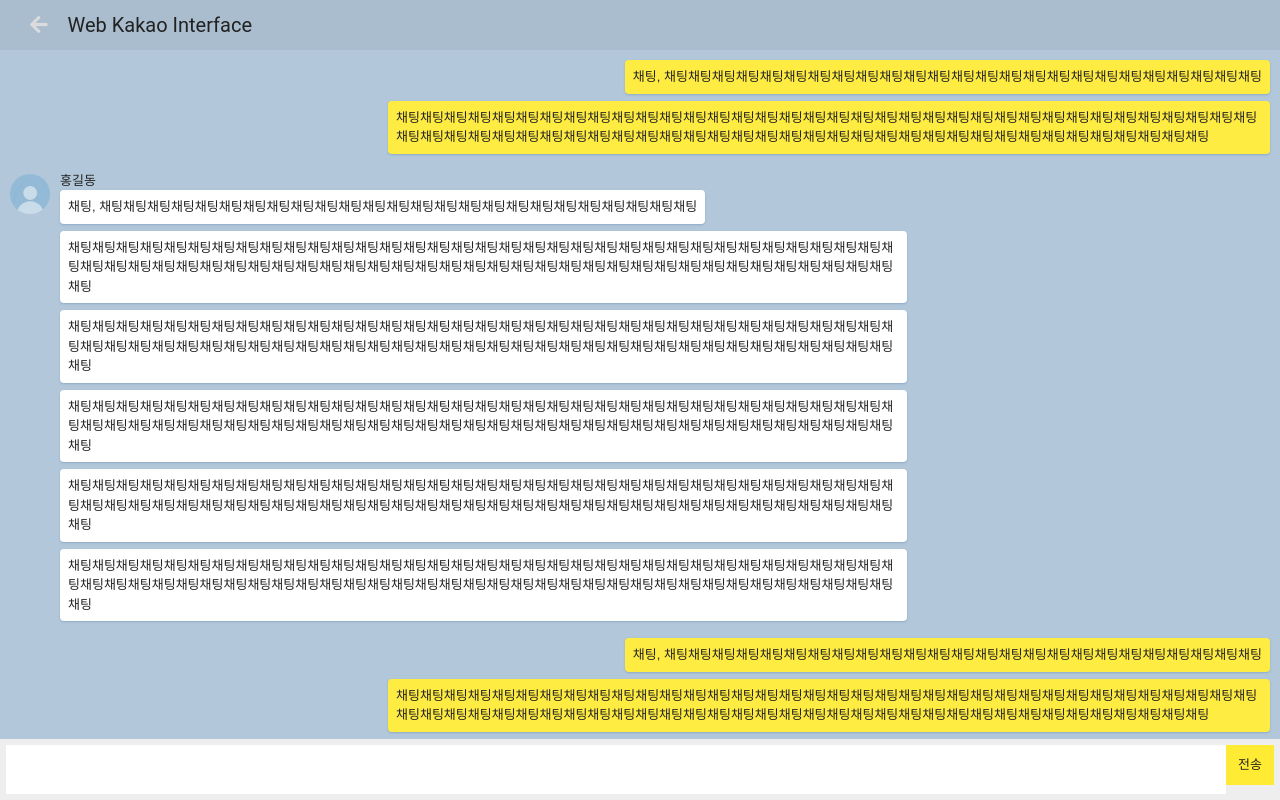
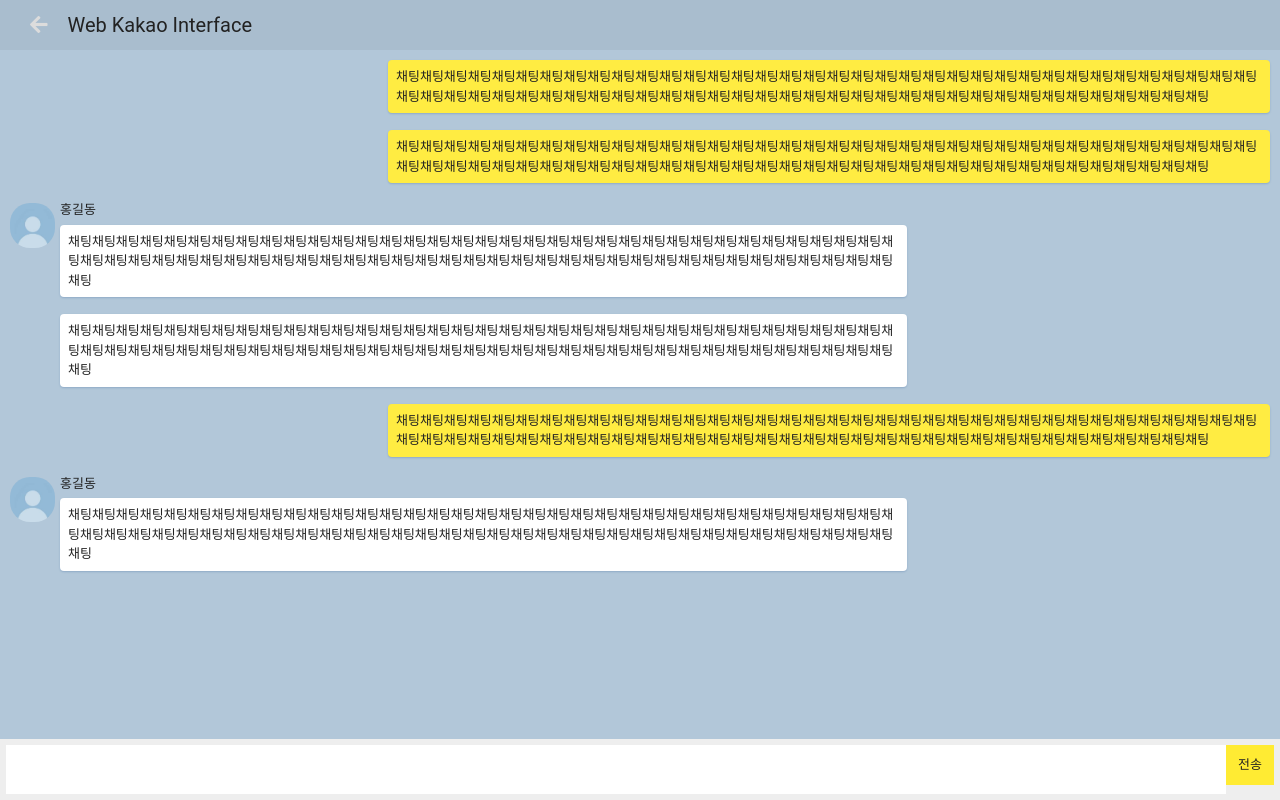
Before and after one commit to eastshine94/KakaoTalk, a React app in the folder client/: page /room in a window 1280 px wide. Built offline with nearby package versions, Linux system fonts and the light colour scheme.

Commit message:
채팅 입력시 화면에 출력

```diff
--- /dev/null
+++ b/client/src/components/chattingRoom/ChatBlock.tsx
@@ -0,0 +1,86 @@
+import React from 'react';
+import styled from 'styled-components';
+import {UserResponseDto} from '~/types/user';
+import { BASE_IMG_URL } from '~/constants';
+
+const Chat = styled.div`
+    display: inline-block;
+	padding: 7px 8px;
+	border-radius: 4px;
+	margin-bottom: 7px;
+	box-shadow: 0px 1px 2px 0px #8FABC7;
+    max-width: 70%;
+    white-space: pre-wrap;
+`;
+
+const RightBlock = styled.div`
+    text-align: right;
+    margin-top: 10px;
+	margin-left: 10px;
+	margin-right: 10px;
+
+    & ${Chat}{
+        background-color: #ffec42;
+        text-align: left;
+    }
+`;
+
+const LeftBlock = styled.div`
+    position: relative;
+    margin-top: 10px;
+	margin-left: 10px;
+	margin-right: 10px;
+    padding-left: 50px;
+    & ${Chat}{
+        background-color: #fff;
+    }
+    & img {
+        position: absolute;
+        top: 3px;
+        left: 0;
+        height: 45px;
+        width: 45px;
+        border-radius: 20px;
+        float: left;
+    }
+`;
+
+const NameBlock = styled.div`
+    margin-bottom: 5px;
+`;
+
+interface ChatProps {
+    msg: string;
+}
+
+interface FriendChatProps {
+    user?: UserResponseDto;
+    msg: string;
+}
+
+
+export const MyChat:React.FC<ChatProps> = ({msg}) => {
+    return(
+        <RightBlock>
+            <div><Chat>{msg}</Chat></div>
+        </RightBlock>
+    )
+}
+
+export const FriendChat:React.FC<ChatProps> = ({msg}) => {
+    return (
+        <LeftBlock>
+            <div><Chat>{msg}</Chat></div>
+        </LeftBlock>
+    )
+}
+
+export const FriendChatWithThumbnail: React.FC<FriendChatProps> = ({msg}) => {
+    return(
+        <LeftBlock>
+            <img src={ BASE_IMG_URL } alt="thumbnail"/>
+            <NameBlock>홍길동</NameBlock>
+            <div><Chat>{msg}</Chat></div>
+        </LeftBlock>
+    )
+}
--- a/client/src/pages/ChattingRoom.tsx
+++ b/client/src/pages/ChattingRoom.tsx
@@ -1,5 +1,6 @@
-import React from 'react';
+import React, { useState, FormEvent, KeyboardEvent, ChangeEvent } from 'react';
 import styled from 'styled-components';
+import { MyChat, FriendChat, FriendChatWithThumbnail } from '~/components/chattingRoom/ChatBlock';
 
 const Wrapper = styled.div`
     width: 100%;
@@ -40,46 +41,6 @@ const Content = styled.main`
 
 `;
 
-const UserBlcok = styled.div`
-    margin-top: 10px;
-	margin-left: 10px;
-	margin-right: 10px;
-`;
-
-const Chat = styled.div`
-    display: inline-block;
-	padding: 7px 8px;
-	border-radius: 4px;
-	margin-bottom: 7px;
-	box-shadow: 0px 1px 2px 0px #8FABC7;
-    max-width: 70%;
-`;
-
-const RightBlock = styled.div`
-    text-align: right;
-    & ${Chat}{
-        background-color: #ffec42;
-        text-align: left;
-    }
-`;
-
-const LeftBlock = styled.div`
-    position: relative;
-    padding-left: 50px;
-    & ${Chat}{
-        background-color: #fff;
-    }
-    & img {
-        position: absolute;
-        top: 3px;
-        left: 0;
-        height: 40px;
-        width: 40px;
-        border-radius: 20px;
-        float: left;
-    }
-`;
-
 
 
 const Footer = styled.footer`
@@ -118,7 +79,65 @@ const Footer = styled.footer`
     }
 
 `;
+
+interface ChatProps {
+    sendUserId : number;
+    msg : string;
+}
+
 const ChattingRoom:React.FC = () => {
+    const [ message, setMessage ] = useState("");
+    const chatList:Array<ChatProps> = [
+        {
+            sendUserId: 1, msg:"채팅채팅채팅채팅채팅채팅채팅채팅채팅채팅채팅채팅채팅채팅채팅채팅채팅채팅채팅채팅채팅채팅채팅채팅채팅채팅채팅채팅채팅채팅채팅채팅채팅채팅채팅채팅채팅채팅채팅채팅채팅채팅채팅채팅채팅채팅채팅채팅채팅채팅채팅채팅채팅채팅채팅채팅채팅채팅채팅채팅채팅채팅채팅채팅채팅채팅채팅채팅채팅채팅"
+        },
+        {
+            sendUserId: 1, msg:"채팅채팅채팅채팅채팅채팅채팅채팅채팅채팅채팅채팅채팅채팅채팅채팅채팅채팅채팅채팅채팅채팅채팅채팅채팅채팅채팅채팅채팅채팅채팅채팅채팅채팅채팅채팅채팅채팅채팅채팅채팅채팅채팅채팅채팅채팅채팅채팅채팅채팅채팅채팅채팅채팅채팅채팅채팅채팅채팅채팅채팅채팅채팅채팅채팅채팅채팅채팅채팅채팅"
+        },
+        {
+            sendUserId: 2, msg:"채팅채팅채팅채팅채팅채팅채팅채팅채팅채팅채팅채팅채팅채팅채팅채팅채팅채팅채팅채팅채팅채팅채팅채팅채팅채팅채팅채팅채팅채팅채팅채팅채팅채팅채팅채팅채팅채팅채팅채팅채팅채팅채팅채팅채팅채팅채팅채팅채팅채팅채팅채팅채팅채팅채팅채팅채팅채팅채팅채팅채팅채팅채팅채팅채팅채팅채팅채팅채팅채팅"
+        },
+        {
+            sendUserId: 2, msg:"채팅채팅채팅채팅채팅채팅채팅채팅채팅채팅채팅채팅채팅채팅채팅채팅채팅채팅채팅채팅채팅채팅채팅채팅채팅채팅채팅채팅채팅채팅채팅채팅채팅채팅채팅채팅채팅채팅채팅채팅채팅채팅채팅채팅채팅채팅채팅채팅채팅채팅채팅채팅채팅채팅채팅채팅채팅채팅채팅채팅채팅채팅채팅채팅채팅채팅채팅채팅채팅채팅"
+        },
+        {
+            sendUserId: 1, msg:"채팅채팅채팅채팅채팅채팅채팅채팅채팅채팅채팅채팅채팅채팅채팅채팅채팅채팅채팅채팅채팅채팅채팅채팅채팅채팅채팅채팅채팅채팅채팅채팅채팅채팅채팅채팅채팅채팅채팅채팅채팅채팅채팅채팅채팅채팅채팅채팅채팅채팅채팅채팅채팅채팅채팅채팅채팅채팅채팅채팅채팅채팅채팅채팅채팅채팅채팅채팅채팅채팅"
+        },
+        {
+            sendUserId: 2, msg:"채팅채팅채팅채팅채팅채팅채팅채팅채팅채팅채팅채팅채팅채팅채팅채팅채팅채팅채팅채팅채팅채팅채팅채팅채팅채팅채팅채팅채팅채팅채팅채팅채팅채팅채팅채팅채팅채팅채팅채팅채팅채팅채팅채팅채팅채팅채팅채팅채팅채팅채팅채팅채팅채팅채팅채팅채팅채팅채팅채팅채팅채팅채팅채팅채팅채팅채팅채팅채팅채팅"
+        },
+    ]
+    const [ chatting, setChatting ] = useState(chatList);
+
+    var prevSend = -1;
+    const renderChatting = chatting.map(chat => {
+        const isPrevSending = prevSend === chat.sendUserId;
+        prevSend = chat.sendUserId;
+        if(chat.sendUserId === 1){
+            return <MyChat msg={chat.msg}/>;
+        }
+        if(isPrevSending){
+            return <FriendChat msg={chat.msg}/>;
+        }
+        return <FriendChatWithThumbnail msg={chat.msg}/>;
+    })
+
+    const onMessageChange = (event: ChangeEvent<HTMLTextAreaElement>) => {
+        event.preventDefault();
+        setMessage(event.target.value);
+    }
+
+    const onSubmit = (event: FormEvent<HTMLFormElement>) => {
+        event.preventDefault();
+        setChatting([...chatting, {sendUserId: 1, msg: message}]);
+        setMessage("");
+    }
+    const onCtrlEnterPress = (event: KeyboardEvent<HTMLTextAreaElement>) => {
+        if(event.ctrlKey){
+            setChatting([...chatting, {sendUserId: 2, msg: message}]);
+            setMessage("");
+        }
+    }
     return(
         <Wrapper>
             <Header>
@@ -126,42 +145,13 @@ const ChattingRoom:React.FC = () => {
                 <span>Web Kakao Interface</span>
             </Header>
             <Content>
-                <UserBlcok>
-                    <RightBlock>
-                        <div><Chat>채팅, 채팅채팅채팅채팅채팅채팅채팅채팅채팅채팅채팅채팅채팅채팅채팅채팅채팅채팅채팅채팅채팅채팅채팅채팅채팅</Chat></div>
-                        <div><Chat>채팅채팅채팅채팅채팅채팅채팅채팅채팅채팅채팅채팅채팅채팅채팅채팅채팅채팅채팅채팅채팅채팅채팅채팅채팅채팅채팅채팅채팅채팅채팅채팅채팅채팅채팅채팅채팅채팅채팅채팅채팅채팅채팅채팅채팅채팅채팅채팅채팅채팅채팅채팅채팅채팅채팅채팅채팅채팅채팅채팅채팅채팅채팅채팅채팅채팅채팅채팅채팅채팅</Chat></div>
-                    </RightBlock>
-                </UserBlcok>
-                <UserBlcok>
-                    <LeftBlock>
-                        <img src="/asset/base_profile.jpg" alt="thumbnail"/>
-                        <div>홍길동</div>
-                        <div><Chat>채팅, 채팅채팅채팅채팅채팅채팅채팅채팅채팅채팅채팅채팅채팅채팅채팅채팅채팅채팅채팅채팅채팅채팅채팅채팅채팅</Chat></div>
-                        <div><Chat>채팅채팅채팅채팅채팅채팅채팅채팅채팅채팅채팅채팅채팅채팅채팅채팅채팅채팅채팅채팅채팅채팅채팅채팅채팅채팅채팅채팅채팅채팅채팅채팅채팅채팅채팅채팅채팅채팅채팅채팅채팅채팅채팅채팅채팅채팅채팅채팅채팅채팅채팅채팅채팅채팅채팅채팅채팅채팅채팅채팅채팅채팅채팅채팅채팅채팅채팅채팅채팅채팅</Chat></div>
-                        <div><Chat>채팅채팅채팅채팅채팅채팅채팅채팅채팅채팅채팅채팅채팅채팅채팅채팅채팅채팅채팅채팅채팅채팅채팅채팅채팅채팅채팅채팅채팅채팅채팅채팅채팅채팅채팅채팅채팅채팅채팅채팅채팅채팅채팅채팅채팅채팅채팅채팅채팅채팅채팅채팅채팅채팅채팅채팅채팅채팅채팅채팅채팅채팅채팅채팅채팅채팅채팅채팅채팅채팅</Chat></div>
-                        <div><Chat>채팅채팅채팅채팅채팅채팅채팅채팅채팅채팅채팅채팅채팅채팅채팅채팅채팅채팅채팅채팅채팅채팅채팅채팅채팅채팅채팅채팅채팅채팅채팅채팅채팅채팅채팅채팅채팅채팅채팅채팅채팅채팅채팅채팅채팅채팅채팅채팅채팅채팅채팅채팅채팅채팅채팅채팅채팅채팅채팅채팅채팅채팅채팅채팅채팅채팅채팅채팅채팅채팅</Chat></div>
-                        <div><Chat>채팅채팅채팅채팅채팅채팅채팅채팅채팅채팅채팅채팅채팅채팅채팅채팅채팅채팅채팅채팅채팅채팅채팅채팅채팅채팅채팅채팅채팅채팅채팅채팅채팅채팅채팅채팅채팅채팅채팅채팅채팅채팅채팅채팅채팅채팅채팅채팅채팅채팅채팅채팅채팅채팅채팅채팅채팅채팅채팅채팅채팅채팅채팅채팅채팅채팅채팅채팅채팅채팅</Chat></div>
-                        <div><Chat>채팅채팅채팅채팅채팅채팅채팅채팅채팅채팅채팅채팅채팅채팅채팅채팅채팅채팅채팅채팅채팅채팅채팅채팅채팅채팅채팅채팅채팅채팅채팅채팅채팅채팅채팅채팅채팅채팅채팅채팅채팅채팅채팅채팅채팅채팅채팅채팅채팅채팅채팅채팅채팅채팅채팅채팅채팅채팅채팅채팅채팅채팅채팅채팅채팅채팅채팅채팅채팅채팅</Chat></div>
-                    </LeftBlock>
-                </UserBlcok>
-                <UserBlcok>
-                    <RightBlock>
-                        <div><Chat>채팅, 채팅채팅채팅채팅채팅채팅채팅채팅채팅채팅채팅채팅채팅채팅채팅채팅채팅채팅채팅채팅채팅채팅채팅채팅채팅</Chat></div>
-                        <div><Chat>채팅채팅채팅채팅채팅채팅채팅채팅채팅채팅채팅채팅채팅채팅채팅채팅채팅채팅채팅채팅채팅채팅채팅채팅채팅채팅채팅채팅채팅채팅채팅채팅채팅채팅채팅채팅채팅채팅채팅채팅채팅채팅채팅채팅채팅채팅채팅채팅채팅채팅채팅채팅채팅채팅채팅채팅채팅채팅채팅채팅채팅채팅채팅채팅채팅채팅채팅채팅채팅채팅</Chat></div>
-                    </RightBlock>
-                </UserBlcok>
-                <UserBlcok>
-                    <RightBlock>
-                        <div><Chat>채팅, 채팅채팅채팅채팅채팅채팅채팅채팅채팅채팅채팅채팅채팅채팅채팅채팅채팅채팅채팅채팅채팅채팅채팅채팅채팅</Chat></div>
-                        <div><Chat>채팅채팅채팅채팅채팅채팅채팅채팅채팅채팅채팅채팅채팅채팅채팅채팅채팅채팅채팅채팅채팅채팅채팅채팅채팅채팅채팅채팅채팅채팅채팅채팅채팅채팅채팅채팅채팅채팅채팅채팅채팅채팅채팅채팅채팅채팅채팅채팅채팅채팅채팅채팅채팅채팅채팅채팅채팅채팅채팅채팅채팅채팅채팅채팅채팅채팅채팅채팅채팅채팅</Chat></div>
-                    </RightBlock>
-                </UserBlcok>
+                {renderChatting}
             </Content>
             <Footer>
                 <div>
-                    <form>
-                        <textarea autoFocus={true} />
-                        <button type="button">전송</button>
+                    <form onSubmit={onSubmit}>
+                        <textarea value={message} autoFocus={true} onChange={onMessageChange} onKeyPress={onCtrlEnterPress}/>
+                        <button type="submit">전송</button>
                     </form>
                 </div>
             </Footer>
```
